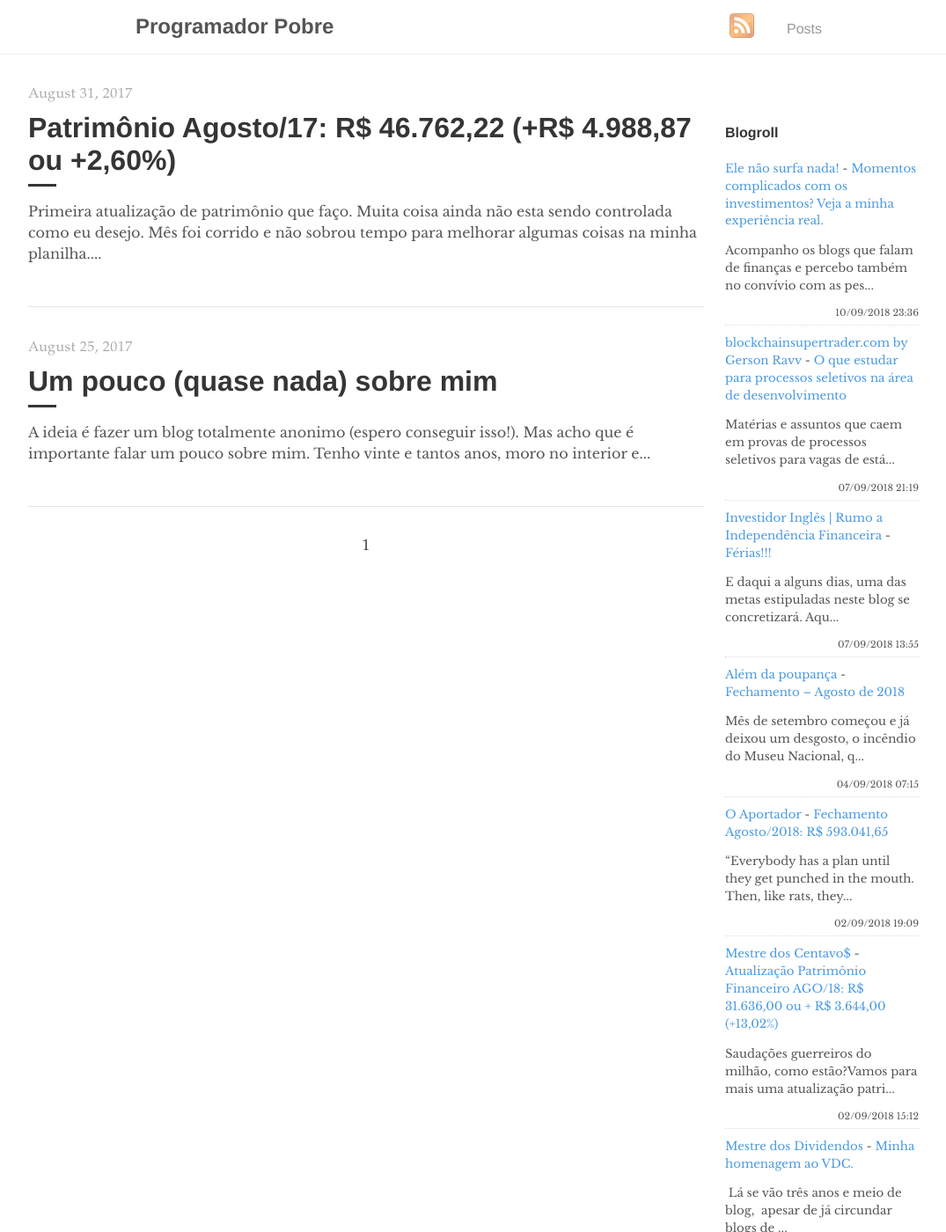
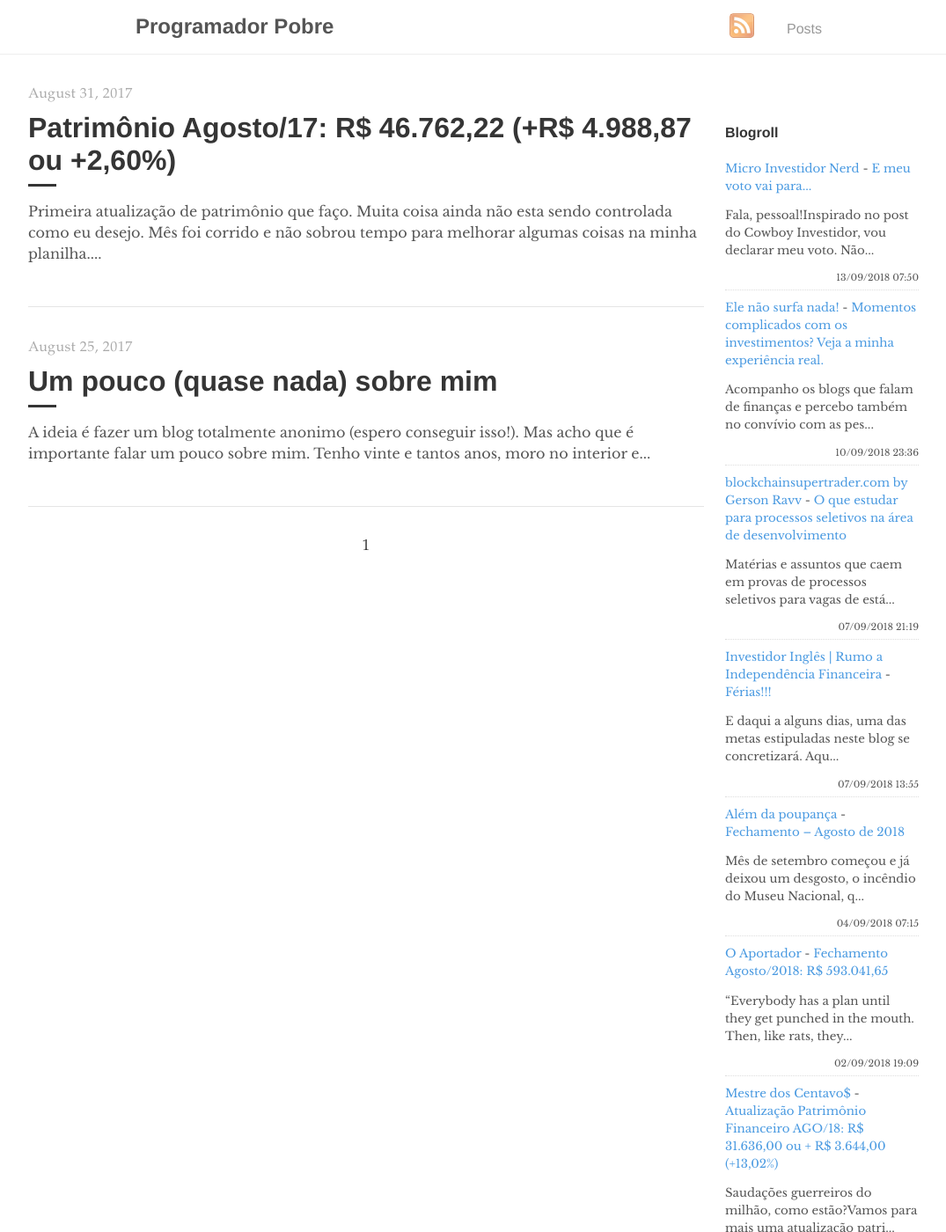
Before and after one commit to programadorpobre/programadorpobre.github.io, a Jekyll site: the page built from index.html, in a window 1280 px wide and 1400 px high. Shown: the whole window at 88% size, without its empty margins (96-1171 px from the left). Built offline with Jekyll 4.4.1, drawn with Linux system fonts in a browser that asks for light colours; the list of posts is cut into pages by our own code; comment, search, counter and statistics services are not loaded; some of the changed text lies outside the part shown.

Commit message:
[ci skip] travis #404

```diff
--- a/_includes/feed-entries.html
+++ b/_includes/feed-entries.html
@@ -1,3 +1,8 @@
+<div class="feed-entry">
+    <a class="feed-entry-site-name" href="https://microinvestidornerd.blogspot.com/">Micro Investidor Nerd</a> - <a class="feed-entry-title" href="https://microinvestidornerd.blogspot.com/2018/09/e-meu-voto-vai-para.html">E meu voto vai para...</a>
+    <p class="feed-entry-summary">Fala, pessoal!Inspirado no post do Cowboy Investidor, vou declarar meu voto. Não...</p>
+    <time datetime="2018-09-13T07:50:00.001-07:00">13/09/2018 07:50</time>
+</div>
 <div class="feed-entry">
     <a class="feed-entry-site-name" href="https://elenaosurfanada.blogspot.com/">Ele não surfa nada!</a> - <a class="feed-entry-title" href="https://elenaosurfanada.blogspot.com/2018/09/momentos-complicados-com-os.html">Momentos complicados com os investimentos? Veja a minha experiência real.</a>
     <p class="feed-entry-summary">Acompanho os blogs que falam de finanças e percebo também no convívio com as pes...</p>
@@ -34,11 +39,6 @@
     <time datetime="2018-07-22T20:26:00.001-07:00">22/07/2018 20:26</time>
 </div>
 <div class="feed-entry">
-    <a class="feed-entry-site-name" href="https://microinvestidornerd.blogspot.com/">Micro Investidor Nerd</a> - <a class="feed-entry-title" href="https://microinvestidornerd.blogspot.com/2018/07/aviso-de-compras-jsre11-e-tupy3.html">Aviso de compras: JSRE11 e TUPY3</a>
-    <p class="feed-entry-summary">Aporte de R$400 de dinheiro novo.Compra de 3 JSRE11 a R$102,60Compra de 5 TUPY3 ...</p>
-    <time datetime="2018-07-10T07:48:00.001-07:00">10/07/2018 07:48</time>
-</div>
-<div class="feed-entry">
     <a class="feed-entry-site-name" href="http://bonsdividendos.blogspot.com/">Dividendos</a> - <a class="feed-entry-title" href="http://bonsdividendos.blogspot.com/2017/12/dividendos-tiete-iii.html">Dividendos Tietê III</a>
     <p class="feed-entry-summary">Bom dia Pessoal,Recebi mais um comunicado que sempre gosto de compartilhar com v...</p>
     <time datetime="2017-12-12T02:15:00.001-08:00">12/12/2017 02:15</time>
```
